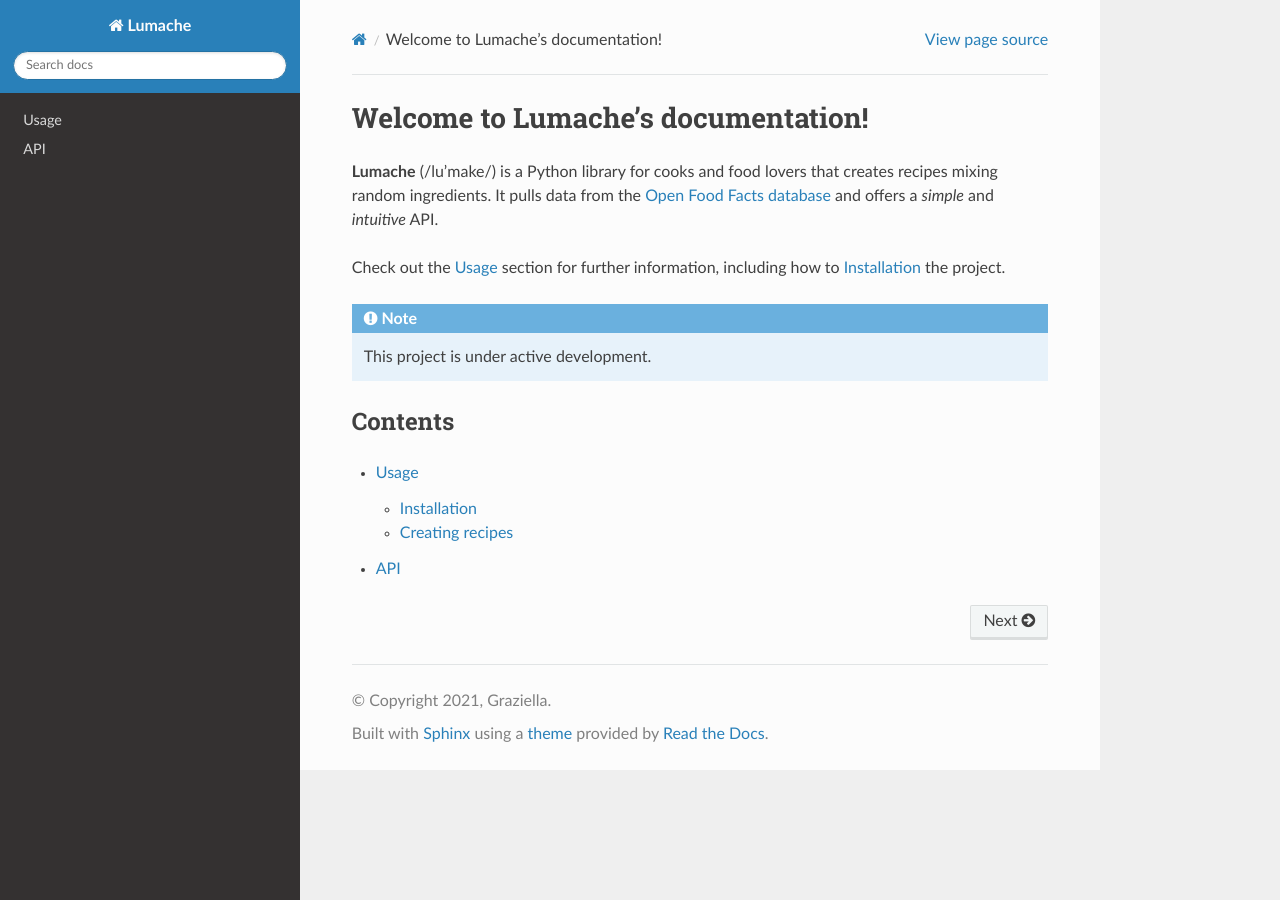
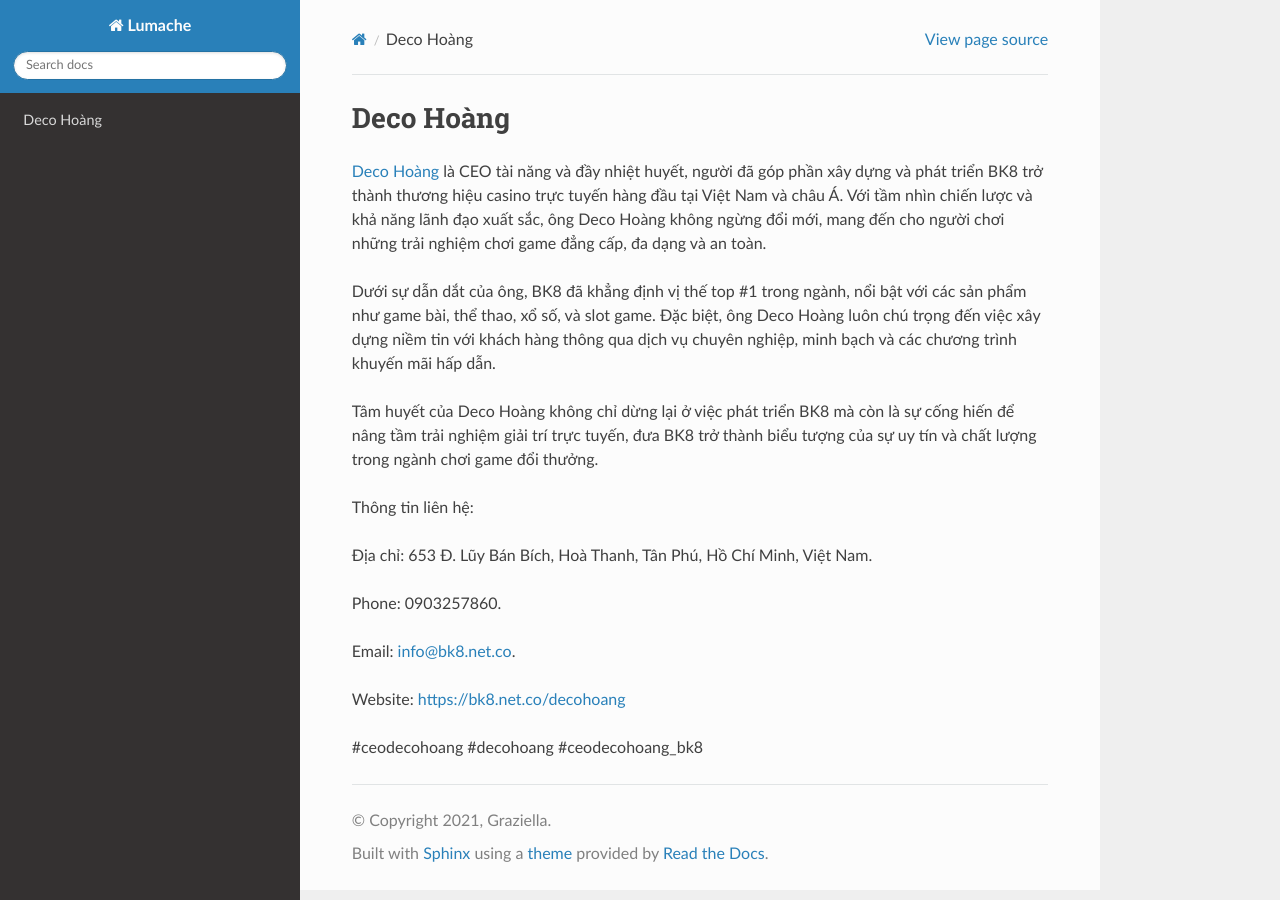
Before and after one commit to parkisngan19/ceodecohoang, a Sphinx documentation site: the page built from docs/source/index.rst, in a window 1280 px wide. Built offline with Sphinx 7.4.7 and the Read the Docs theme 3.1.0, drawn with Linux system fonts in a browser that asks for light colours.

Commit message:
Update index.rst

```diff
--- a/docs/source/index.rst
+++ b/docs/source/index.rst
@@ -1,22 +1,20 @@
-Welcome to Lumache's documentation!
+Deco Hoàng
 ===================================
 
-**Lumache** (/lu'make/) is a Python library for cooks and food lovers
-that creates recipes mixing random ingredients.
-It pulls data from the `Open Food Facts database <https://world.openfoodfacts.org/>`_
-and offers a *simple* and *intuitive* API.
+`Deco Hoàng <https://bk8.net.co/decohoang>`_ là CEO tài năng và đầy nhiệt huyết, người đã góp phần xây dựng và phát triển BK8 trở thành thương hiệu casino trực tuyến hàng đầu tại Việt Nam và châu Á. Với tầm nhìn chiến lược và khả năng lãnh đạo xuất sắc, ông Deco Hoàng không ngừng đổi mới, mang đến cho người chơi những trải nghiệm chơi game đẳng cấp, đa dạng và an toàn.
 
-Check out the :doc:`usage` section for further information, including
-how to :ref:`installation` the project.
+Dưới sự dẫn dắt của ông, BK8 đã khẳng định vị thế top #1 trong ngành, nổi bật với các sản phẩm như game bài, thể thao, xổ số, và slot game. Đặc biệt, ông Deco Hoàng luôn chú trọng đến việc xây dựng niềm tin với khách hàng thông qua dịch vụ chuyên nghiệp, minh bạch và các chương trình khuyến mãi hấp dẫn.
 
-.. note::
+Tâm huyết của Deco Hoàng không chỉ dừng lại ở việc phát triển BK8 mà còn là sự cống hiến để nâng tầm trải nghiệm giải trí trực tuyến, đưa BK8 trở thành biểu tượng của sự uy tín và chất lượng trong ngành chơi game đổi thưởng.
 
-   This project is under active development.
+Thông tin liên hệ:
 
-Contents
---------
+Địa chỉ: 653 Đ. Lũy Bán Bích, Hoà Thanh, Tân Phú, Hồ Chí Minh, Việt Nam.
 
-.. toctree::
+Phone: 0903257860.
 
-   usage
-   api
+Email: info@bk8.net.co.
+
+Website: https://bk8.net.co/decohoang
+
+#ceodecohoang #decohoang #ceodecohoang_bk8
```
